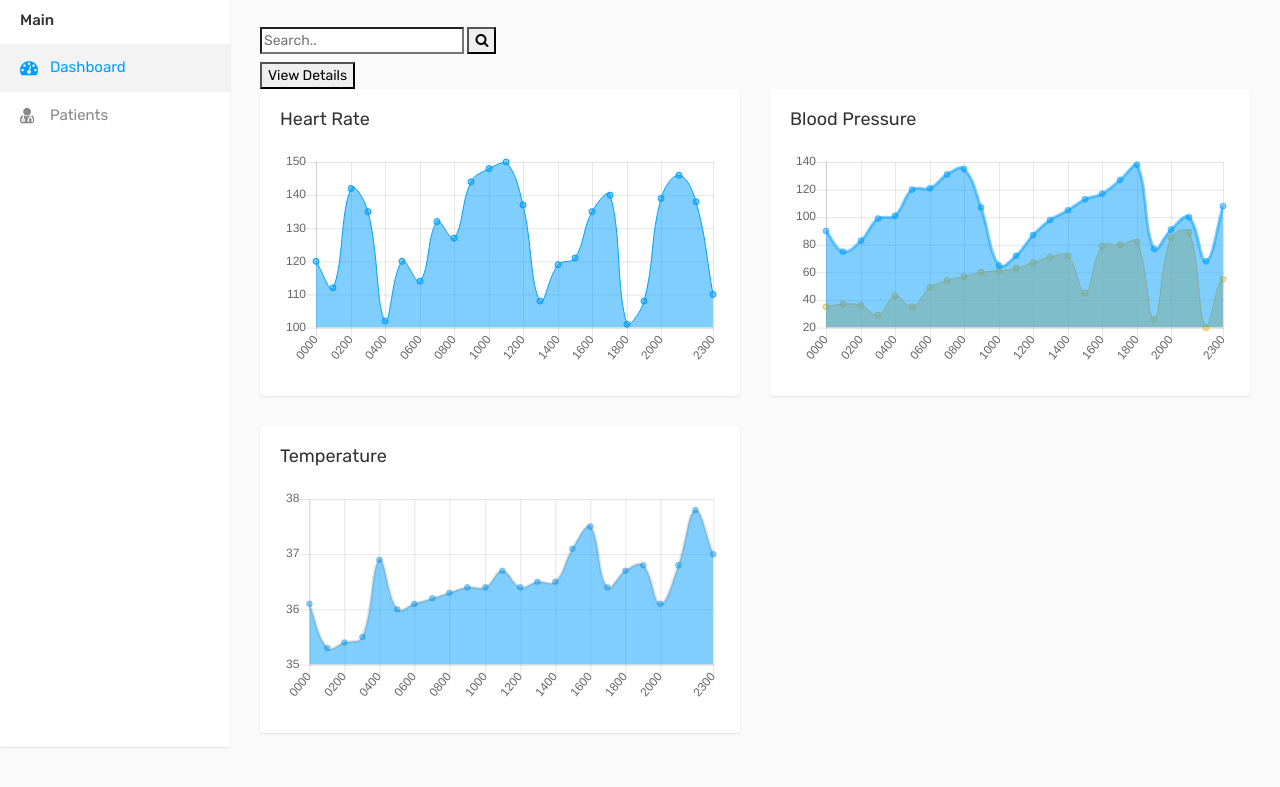
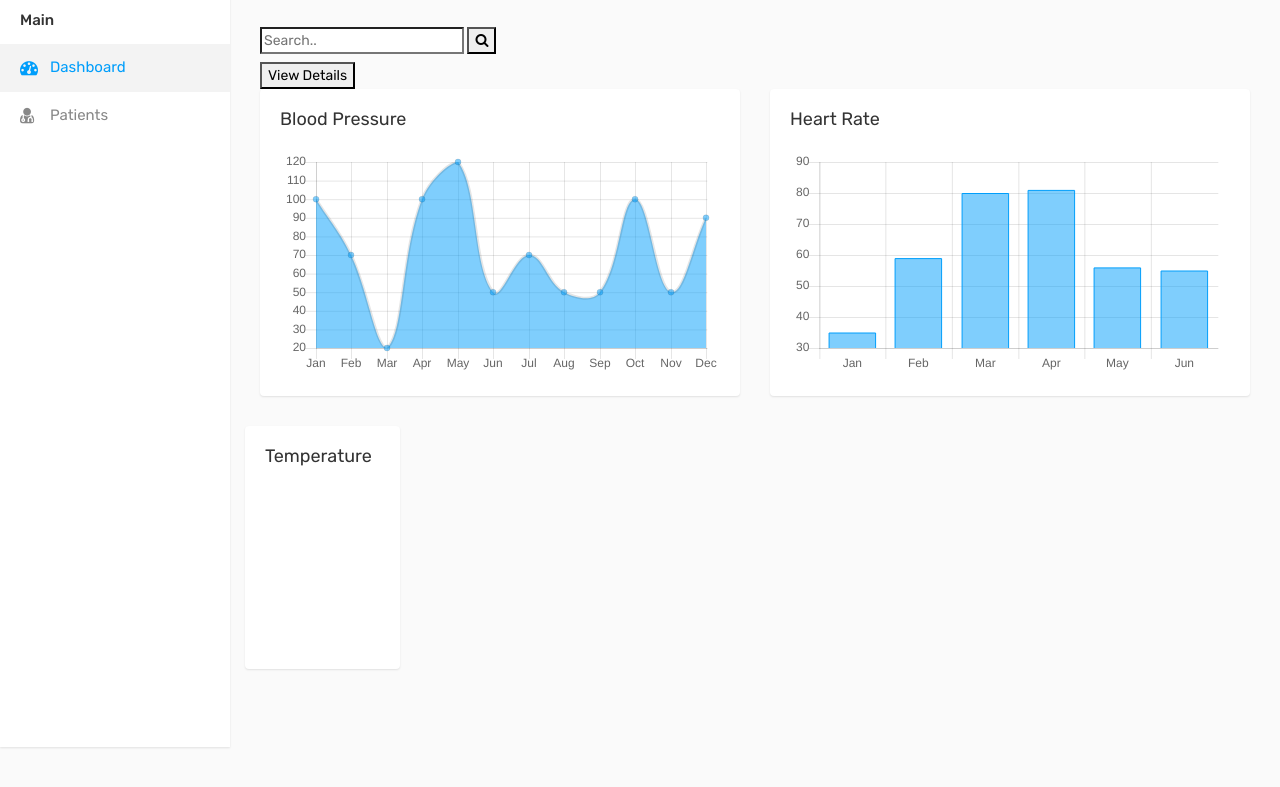
Before and after one commit to TanglingTreats/Database_Mod_Project, a website: page src/Database Medical Monitor UI/index.html in a window 1280 px wide. Shown: the part 53-840 px from the top of the page. After the commit the page ends 800 px from the top, so only its background shows below. Drawn offline with Linux system fonts and the light colour scheme.

Commit message:
Revert "Home Page Graph updated"
This reverts commit 0ecd2e74e8797e40be2f0fa668fc75bd4cc6756f.

```diff
--- a/src/Database Medical Monitor UI/assets/js/chart.js
+++ b/src/Database Medical Monitor UI/assets/js/chart.js
@@ -1,19 +1,41 @@
 $(document).ready(function() {
 
-	// Heart Rate
-	var lineChartData = {
-		labels: ["0000","0100","0200","0300","0400","0500","0600","0700","0800","0900","1000","1100","1200","1300",
-		"1400","1500","1600","1700","1800","1900","2000","2100","2200","2300"],
+	// Bar Chart
+	var barChartData = {
+		labels: ['Jan', 'Feb', 'Mar', 'Apr', 'May', 'Jun'],
 		datasets: [{
-			label: 'Heart Rate',
+			label: 'Dataset 1',
 			backgroundColor: 'rgba(0, 158, 251, 0.5)',
 			borderColor: 'rgba(0, 158, 251, 1)',
 			borderWidth: 1,
-			data: [120,112,142,135,102,120,114,132,127,144,148,150,137,108,119,121,135,140,101,108,139,146,138,110]
+			data: [35, 59, 80, 81, 56, 55, 40]
 		}]
 	};
 
-	var linectx = document.getElementById('Heart_Rate').getContext('2d');
+	var ctx = document.getElementById('bargraph').getContext('2d');
+	window.myBar = new Chart(ctx, {
+		type: 'bar',
+		data: barChartData,
+		options: {
+			responsive: true,
+			legend: {
+				display: false,
+			}
+		}
+	});
+
+	// Line Chart
+
+	var lineChartData = {
+		labels: ["Jan", "Feb", "Mar", "Apr", "May", "Jun", "Jul", "Aug", "Sep", "Oct", "Nov", "Dec"],
+		datasets: [{
+			label: "My First dataset",
+			backgroundColor: "rgba(0, 158, 251, 0.5)",
+			data: [100, 70, 20, 100, 120, 50, 70, 50, 50, 100, 50, 90]
+		}]
+	};
+
+	var linectx = document.getElementById('linegraph').getContext('2d');
 	window.myLine = new Chart(linectx, {
 		type: 'line',
 		data: lineChartData,
@@ -29,52 +51,16 @@ $(document).ready(function() {
 		}
 	});
 
-	// Blood Pressure
 	var lineChartData = {
-		labels: ["0000","0100","0200","0300","0400","0500","0600","0700","0800","0900","1000","1100","1200","1300",
-		"1400","1500","1600","1700","1800","1900","2000","2100","2200","2300"],
+		labels: ["Jan", "Feb", "Mar", "Apr", "May", "Jun", "Jul", "Aug", "Sep", "Oct", "Nov", "Dec"],
 		datasets: [{
-			label: "Systolic Value",
+			label: "My First dataset",
 			backgroundColor: "rgba(0, 158, 251, 0.5)",
-			borderColor: 'rgba(0, 158, 251, 0.5)',
-			data: [90,75,83,99,101,120,121,131,135,107,65,72,87,98,105,113,117,127,138,77,91,100,68,108]
-		},
-		{
-			label: 'Distolic Value',
-			backgroundColor: 'rgba(255, 188, 53, 0.5)',
-			borderColor: 'rgba(255, 188, 53, 1)',
-			borderWidth: 1,
-			data: [35,37,36,29,43,35,49,54,57,60,61,63,67,71,72,45,79,80,82,26,85,89,20,55,25,27]
-		}]
-	};
-	var linectx = document.getElementById('Blood_Pressure').getContext('2d');
-	window.myLine = new Chart(linectx, {
-		type: 'line',
-		data: lineChartData,
-		options: {
-			responsive: true,
-			legend: {
-				display: false,
-			},
-			tooltips: {
-				mode: 'index',
-				intersect: false,
-			}
-		}
-	});
-
-	// Temperature
-	var lineChartData = {
-		labels: ["0000","0100","0200","0300","0400","0500","0600","0700","0800","0900","1000","1100","1200","1300",
-		"1400","1500","1600","1700","1800","1900","2000","2100","2200","2300"],
-		datasets: [{
-			label: "Temperature",
-			backgroundColor: "rgba(0, 158, 251, 0.5)",
-			data: [36.1,35.3,35.4,35.5,36.9,36.0,36.1,36.2,36.3,36.4,36.4,36.7,36.4,36.5,36.5,37.1,37.5,36.4,36.7,36.8,36.1,36.8,37.8,37.0]
+			data: [100, 70, 20, 100, 120, 50, 70, 50, 50, 100, 50, 90]
 		}]
 	};
 
-	var linectx = document.getElementById('Temperature').getContext('2d');
+	var linectx = document.getElementById('linegraph').getContext('2d');
 	window.myLine = new Chart(linectx, {
 		type: 'line',
 		data: lineChartData,
--- a/src/Database Medical Monitor UI/index.html
+++ b/src/Database Medical Monitor UI/index.html
@@ -94,9 +94,9 @@
 						<div class="card">
 							<div class="card-body">
 								<div class="chart-title">
-									<h4>Heart Rate</h4>
+									<h4>Blood Pressure</h4>
 								</div>
-								<canvas id="Heart_Rate"></canvas>
+								<canvas id="linegraph"></canvas>
 							</div>
 						</div>
 					</div>
@@ -104,10 +104,9 @@
 						<div class="card">
 							<div class="card-body">
 								<div class="chart-title">
-									<h4>Blood Pressure</h4>
+									<h4>Heart Rate</h4>
 								</div>
-								<canvas id="Blood_Pressure"></canvas>
-							</div>
+								<canvas id="bargraph"></canvas>
 							</div>
 						</div>
 					</div>
@@ -118,7 +117,8 @@
                                     <div class="chart-title">
                                         <h4>Temperature</h4>
                                     </div>
-                                <canvas id="Temperature"></canvas>
+                                    <canvas id="linegraph"></canvas>
+                                </div>
                             </div>
                         </div>
                     </div>
```
Lines whose indentation alone changed are shown as unchanged.
